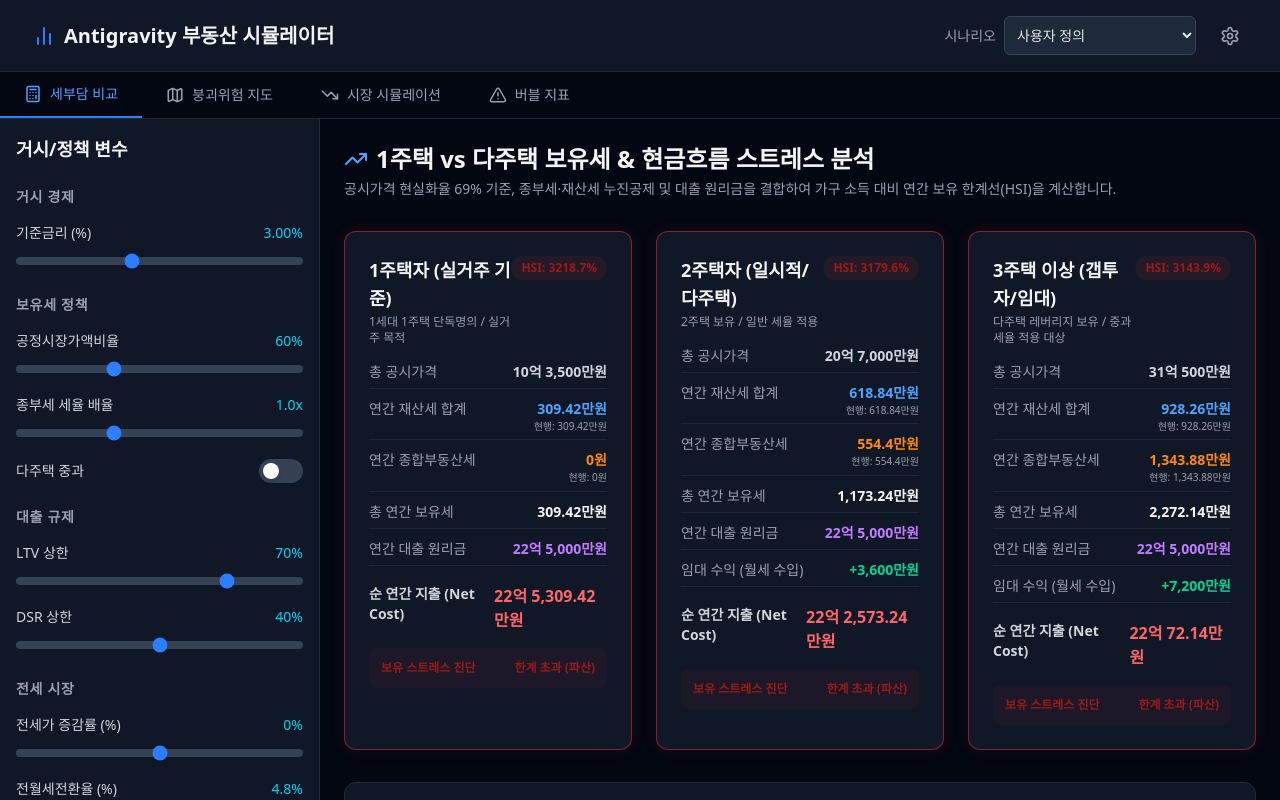
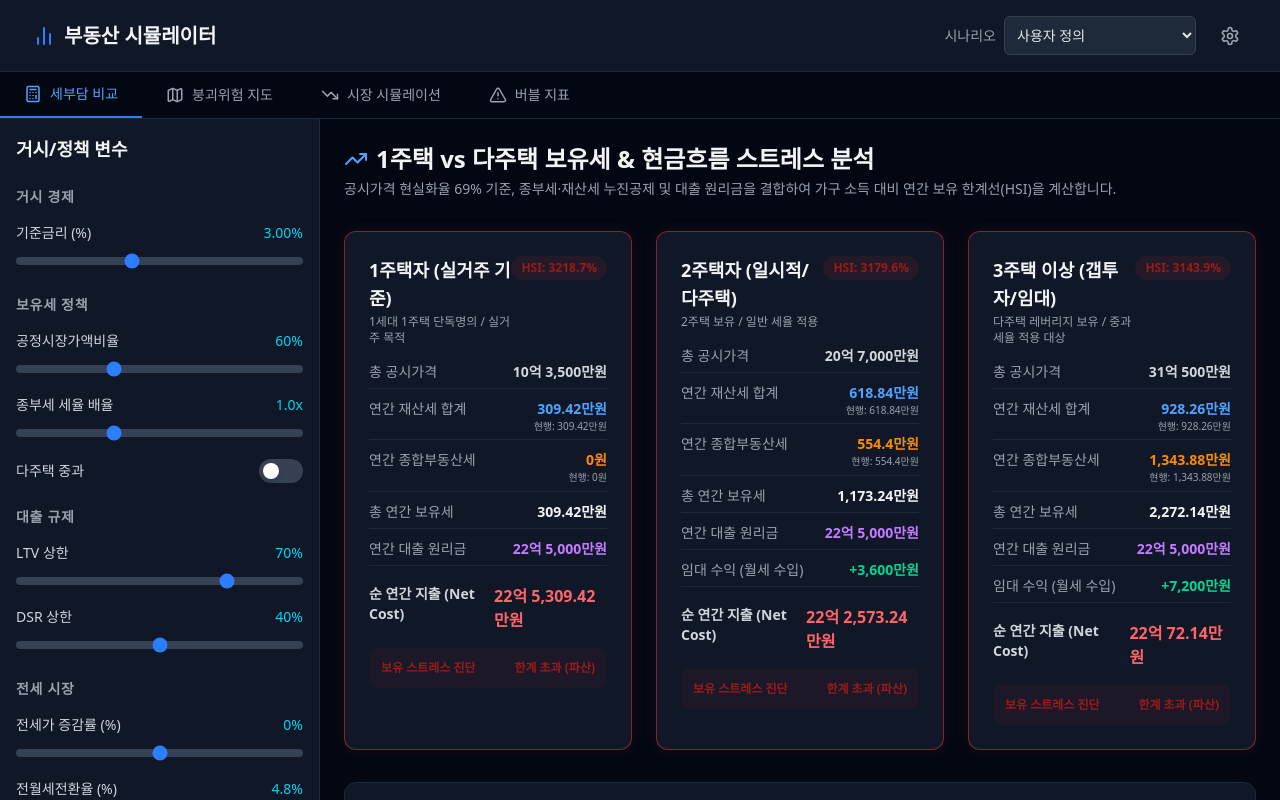
Before and after one commit to eljja/real_estate, a React (Vite) app: page / in a window 1280 px wide. Shown: the top 800 px of the page. Built offline with nearby package versions, Linux system fonts and the light colour scheme.

Commit message:
fix(ui): update header title to 부동산 시뮬레이터

```diff
--- a/src/components/layout/Header.tsx
+++ b/src/components/layout/Header.tsx
@@ -23,7 +23,7 @@
       <div className="flex items-center justify-between px-4">
         <div className="flex items-center gap-2 text-blue-500">
           <BarChart2 className="w-6 h-6" />
-          <h1 className="text-xl font-bold text-gray-100">Antigravity 부동산 시뮬레이터</h1>
+          <h1 className="text-xl font-bold text-gray-100">부동산 시뮬레이터</h1>
         </div>
 
         <div className="flex items-center gap-4">
```
